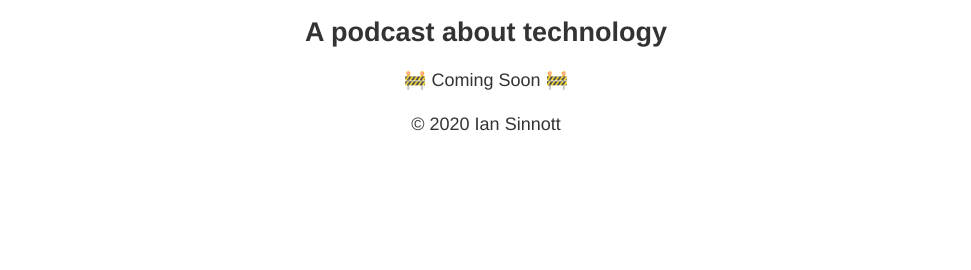
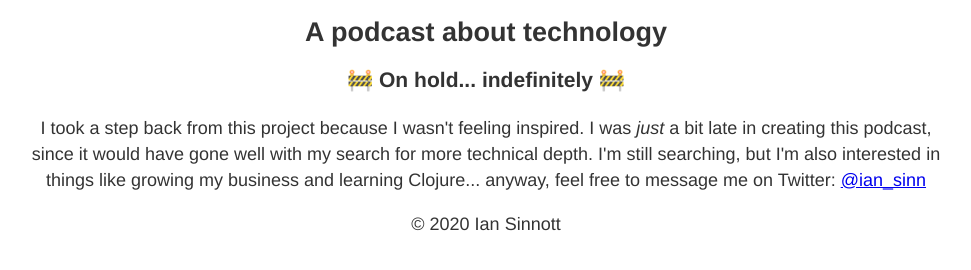
Before and after one commit to iansinnott/techstack.party, a Gatsby site: page / in a window 1280 px wide. Shown: the part 338-608 px from the top of the page, without its empty margins (154-1125 px from the left). Built offline with nearby package versions, Linux system fonts and the light colour scheme; Gatsby itself is replaced by a stand-in of ours.

Commit message:
Update homepage

```diff
--- a/src/pages/index.js
+++ b/src/pages/index.js
@@ -13,7 +13,15 @@ const IndexPage = () => (
     </h1>
     <h1>Techstack</h1>
     <h2>A podcast about technology</h2>
-    <p>🚧 Coming Soon 🚧</p>
+    <h3>🚧 On hold... indefinitely 🚧</h3>
+    <p>
+      I took a step back from this project because I wasn't feeling inspired. I
+      was <em>just</em> a bit late in creating this podcast, since it would have
+      gone well with my search for more technical depth. I'm still searching,
+      but I'm also interested in things like growing my business and learning
+      Clojure... anyway, feel free to message me on Twitter:{" "}
+      <a href="https://twitter.com/ian_sinn">@ian_sinn</a>
+    </p>
   </Layout>
 )
 
```
